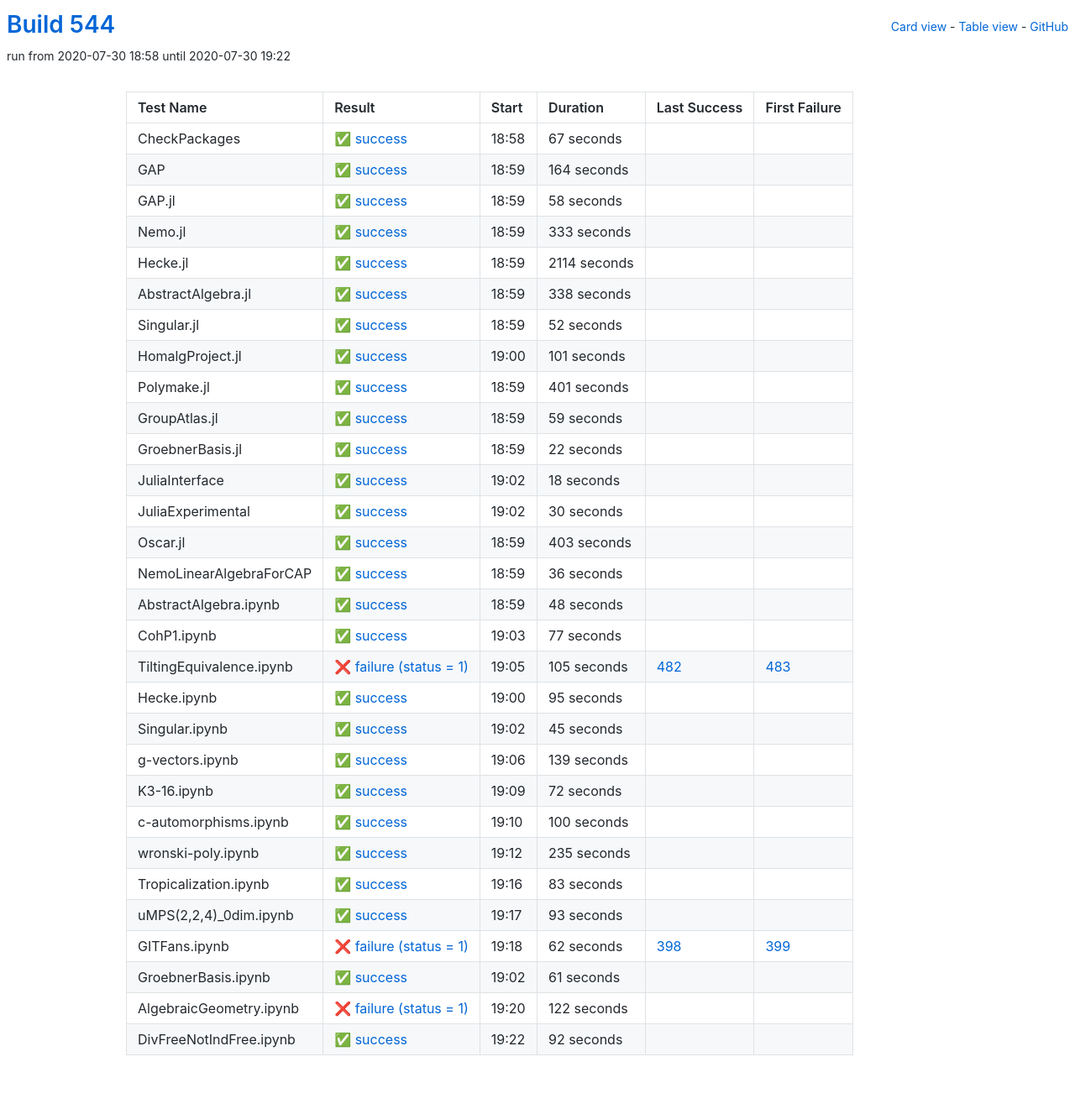
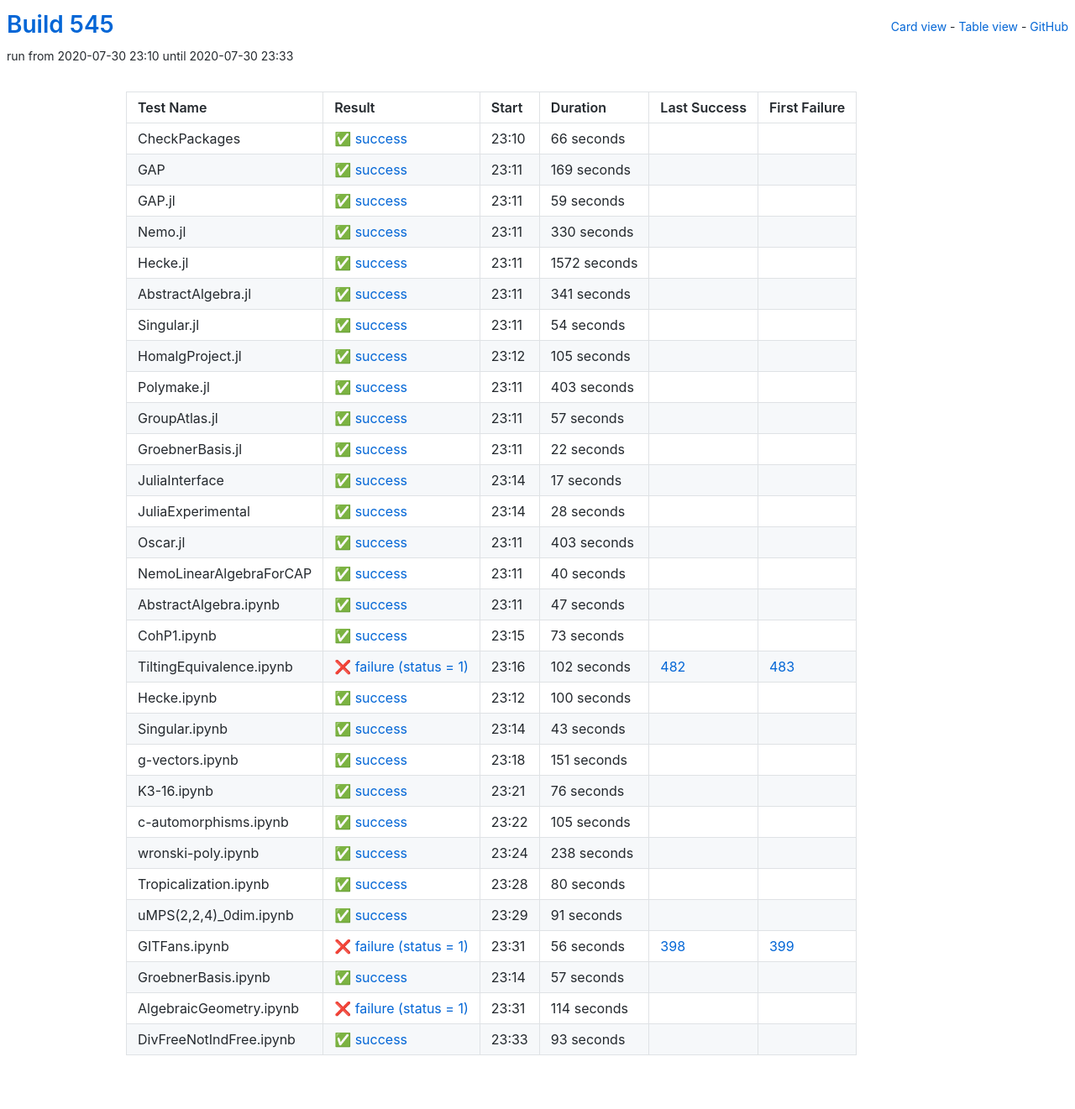
Before and after one commit to oscar-system/oscar-ci-status-stable, a Jekyll site: the page built from table.html, in a window 1280 px wide. Shown: the whole page at 84% size. Built offline with Jekyll 4.4.1, drawn with Linux system fonts in a browser that asks for light colours.

Commit message:
Build #545

```diff
--- a/_data/ci.yml
+++ b/_data/ci.yml
@@ -1,6 +1,6 @@
 ---
-build: 544
-build_url: https://oscarci.mathematik.uni-kl.de/job/oscar-stable/544/
+build: 545
+build_url: https://oscarci.mathematik.uni-kl.de/job/oscar-stable/545/
 job: oscar-stable
 organization: oscar-system
 repo: oscar-ci-status-stable
@@ -8,116 +8,32 @@ repourl: https://github.com/oscar-system/oscar-ci-status-stable
 tests:
 - name: CheckPackages
   id: checkpackages
-  log: https://oscarci.mathematik.uni-kl.de/job/oscar-stable/544/artifact/logs/build-544/CheckPackages.log
-  start: 2020-07-30 18:58
+  log: https://oscarci.mathematik.uni-kl.de/job/oscar-stable/545/artifact/logs/build-545/CheckPackages.log
+  start: 2020-07-30 23:10
   success: true
   exitcode: 0
   status: success
-  duration: 67
+  duration: 66
   last_success: false
   last_success_url:
   first_failure: false
   first_failure_url:
 - name: GAP
   id: gap
-  log: https://oscarci.mathematik.uni-kl.de/job/oscar-stable/544/artifact/logs/build-544/GAP.log
-  start: 2020-07-30 18:59
+  log: https://oscarci.mathematik.uni-kl.de/job/oscar-stable/545/artifact/logs/build-545/GAP.log
+  start: 2020-07-30 23:11
   success: true
   exitcode: 0
   status: success
-  duration: 164
+  duration: 169
   last_success: false
   last_success_url:
   first_failure: false
   first_failure_url:
 - name: GAP.jl
   id: gap-jl
-  log: https://oscarci.mathematik.uni-kl.de/job/oscar-stable/544/artifact/logs/build-544/GAP.jl.log
-  start: 2020-07-30 18:59
-  success: true
-  exitcode: 0
-  status: success
-  duration: 58
-  last_success: false
-  last_success_url:
-  first_failure: false
-  first_failure_url:
-- name: Nemo.jl
-  id: nemo-jl
-  log: https://oscarci.mathematik.uni-kl.de/job/oscar-stable/544/artifact/logs/build-544/Nemo.jl.log
-  start: 2020-07-30 18:59
-  success: true
-  exitcode: 0
-  status: success
-  duration: 333
-  last_success: false
-  last_success_url:
-  first_failure: false
-  first_failure_url:
-- name: Hecke.jl
-  id: hecke-jl
-  log: https://oscarci.mathematik.uni-kl.de/job/oscar-stable/544/artifact/logs/build-544/Hecke.jl.log
-  start: 2020-07-30 18:59
-  success: true
-  exitcode: 0
-  status: success
-  duration: 2114
-  last_success: false
-  last_success_url:
-  first_failure: false
-  first_failure_url:
-- name: AbstractAlgebra.jl
-  id: abstractalgebra-jl
-  log: https://oscarci.mathematik.uni-kl.de/job/oscar-stable/544/artifact/logs/build-544/AbstractAlgebra.jl.log
-  start: 2020-07-30 18:59
-  success: true
-  exitcode: 0
-  status: success
-  duration: 338
-  last_success: false
-  last_success_url:
-  first_failure: false
-  first_failure_url:
-- name: Singular.jl
-  id: singular-jl
-  log: https://oscarci.mathematik.uni-kl.de/job/oscar-stable/544/artifact/logs/build-544/Singular.jl.log
-  start: 2020-07-30 18:59
-  success: true
-  exitcode: 0
-  status: success
-  duration: 52
-  last_success: false
-  last_success_url:
-  first_failure: false
-  first_failure_url:
-- name: HomalgProject.jl
-  id: homalgproject-jl
-  log: https://oscarci.mathematik.uni-kl.de/job/oscar-stable/544/artifact/logs/build-544/HomalgProject.jl.log
-  start: 2020-07-30 19:00
-  success: true
-  exitcode: 0
-  status: success
-  duration: 101
-  last_success: false
-  last_success_url:
-  first_failure: false
-  first_failure_url:
-- name: Polymake.jl
-  id: polymake-jl
-  log: https://oscarci.mathematik.uni-kl.de/job/oscar-stable/544/artifact/logs/build-544/Polymake.jl.log
-  start: 2020-07-30 18:59
-  success: true
-  exitcode: 0
-  status: success
-  duration: 401
-  last_success: false
-  last_success_url:
-  first_failure: false
-  first_failure_url:
-- name: GroupAtlas.jl
-  id: groupatlas-jl
-  log: https://oscarci.mathematik.uni-kl.de/job/oscar-stable/544/artifact/logs/build-544/GroupAtlas.jl.log
-  start: 2020-07-30 18:59
+  log: https://oscarci.mathematik.uni-kl.de/job/oscar-stable/545/artifact/logs/build-545/GAP.jl.log
+  start: 2020-07-30 23:11
   success: true
   exitcode: 0
   status: success
@@ -126,10 +42,94 @@ tests:
   last_success_url:
   first_failure: false
   first_failure_url:
+- name: Nemo.jl
+  id: nemo-jl
+  log: https://oscarci.mathematik.uni-kl.de/job/oscar-stable/545/artifact/logs/build-545/Nemo.jl.log
+  start: 2020-07-30 23:11
+  success: true
+  exitcode: 0
+  status: success
+  duration: 330
+  last_success: false
+  last_success_url:
+  first_failure: false
+  first_failure_url:
+- name: Hecke.jl
+  id: hecke-jl
+  log: https://oscarci.mathematik.uni-kl.de/job/oscar-stable/545/artifact/logs/build-545/Hecke.jl.log
+  start: 2020-07-30 23:11
+  success: true
+  exitcode: 0
+  status: success
+  duration: 1572
+  last_success: false
+  last_success_url:
+  first_failure: false
+  first_failure_url:
+- name: AbstractAlgebra.jl
+  id: abstractalgebra-jl
+  log: https://oscarci.mathematik.uni-kl.de/job/oscar-stable/545/artifact/logs/build-545/AbstractAlgebra.jl.log
+  start: 2020-07-30 23:11
+  success: true
+  exitcode: 0
+  status: success
+  duration: 341
+  last_success: false
+  last_success_url:
+  first_failure: false
+  first_failure_url:
+- name: Singular.jl
+  id: singular-jl
+  log: https://oscarci.mathematik.uni-kl.de/job/oscar-stable/545/artifact/logs/build-545/Singular.jl.log
+  start: 2020-07-30 23:11
+  success: true
+  exitcode: 0
+  status: success
+  duration: 54
+  last_success: false
+  last_success_url:
+  first_failure: false
+  first_failure_url:
+- name: HomalgProject.jl
+  id: homalgproject-jl
+  log: https://oscarci.mathematik.uni-kl.de/job/oscar-stable/545/artifact/logs/build-545/HomalgProject.jl.log
+  start: 2020-07-30 23:12
+  success: true
+  exitcode: 0
+  status: success
+  duration: 105
+  last_success: false
+  last_success_url:
+  first_failure: false
+  first_failure_url:
+- name: Polymake.jl
+  id: polymake-jl
+  log: https://oscarci.mathematik.uni-kl.de/job/oscar-stable/545/artifact/logs/build-545/Polymake.jl.log
+  start: 2020-07-30 23:11
+  success: true
+  exitcode: 0
+  status: success
+  duration: 403
+  last_success: false
+  last_success_url:
+  first_failure: false
+  first_failure_url:
+- name: GroupAtlas.jl
+  id: groupatlas-jl
+  log: https://oscarci.mathematik.uni-kl.de/job/oscar-stable/545/artifact/logs/build-545/GroupAtlas.jl.log
+  start: 2020-07-30 23:11
+  success: true
+  exitcode: 0
+  status: success
+  duration: 57
+  last_success: false
+  last_success_url:
+  first_failure: false
+  first_failure_url:
 - name: GroebnerBasis.jl
   id: groebnerbasis-jl
-  log: https://oscarci.mathematik.uni-kl.de/job/oscar-stable/544/artifact/logs/build-544/GroebnerBasis.jl.log
-  start: 2020-07-30 18:59
+  log: https://oscarci.mathematik.uni-kl.de/job/oscar-stable/545/artifact/logs/build-545/GroebnerBasis.jl.log
+  start: 2020-07-30 23:11
   success: true
   exitcode: 0
   status: success
@@ -140,32 +140,32 @@ tests:
   first_failure_url:
 - name: JuliaInterface
   id: juliainterface
-  log: https://oscarci.mathematik.uni-kl.de/job/oscar-stable/544/artifact/logs/build-544/JuliaInterface.log
-  start: 2020-07-30 19:02
+  log: https://oscarci.mathematik.uni-kl.de/job/oscar-stable/545/artifact/logs/build-545/JuliaInterface.log
+  start: 2020-07-30 23:14
   success: true
   exitcode: 0
   status: success
-  duration: 18
+  duration: 17
   last_success: false
   last_success_url:
   first_failure: false
   first_failure_url:
 - name: JuliaExperimental
   id: juliaexperimental
-  log: https://oscarci.mathematik.uni-kl.de/job/oscar-stable/544/artifact/logs/build-544/JuliaExperimental.log
-  start: 2020-07-30 19:02
+  log: https://oscarci.mathematik.uni-kl.de/job/oscar-stable/545/artifact/logs/build-545/JuliaExperimental.log
+  start: 2020-07-30 23:14
   success: true
   exitcode: 0
   status: success
-  duration: 30
+  duration: 28
   last_success: false
   last_success_url:
   first_failure: false
   first_failure_url:
 - name: Oscar.jl
   id: oscar-jl
-  log: https://oscarci.mathematik.uni-kl.de/job/oscar-stable/544/artifact/logs/build-544/Oscar.jl.log
-  start: 2020-07-30 18:59
+  log: https://oscarci.mathematik.uni-kl.de/job/oscar-stable/545/artifact/logs/build-545/Oscar.jl.log
+  start: 2020-07-30 23:11
   success: true
   exitcode: 0
   status: success
@@ -176,104 +176,56 @@ tests:
   first_failure_url:
 - name: NemoLinearAlgebraForCAP
   id: nemolinearalgebraforcap
-  log: https://oscarci.mathematik.uni-kl.de/job/oscar-stable/544/artifact/logs/build-544/NemoLinearAlgebraForCAP.log
-  start: 2020-07-30 18:59
+  log: https://oscarci.mathematik.uni-kl.de/job/oscar-stable/545/artifact/logs/build-545/NemoLinearAlgebraForCAP.log
+  start: 2020-07-30 23:11
   success: true
   exitcode: 0
   status: success
-  duration: 36
+  duration: 40
   last_success: false
   last_success_url:
   first_failure: false
   first_failure_url:
 - name: AbstractAlgebra.ipynb
   id: abstractalgebra-ipynb
-  log: https://oscarci.mathematik.uni-kl.de/job/oscar-stable/544/artifact/logs/build-544/AbstractAlgebra.ipynb.log
-  start: 2020-07-30 18:59
+  log: https://oscarci.mathematik.uni-kl.de/job/oscar-stable/545/artifact/logs/build-545/AbstractAlgebra.ipynb.log
+  start: 2020-07-30 23:11
   success: true
   exitcode: 0
   status: success
-  duration: 48
+  duration: 47
   last_success: false
   last_success_url:
   first_failure: false
   first_failure_url:
 - name: CohP1.ipynb
   id: cohp1-ipynb
-  log: https://oscarci.mathematik.uni-kl.de/job/oscar-stable/544/artifact/logs/build-544/CohP1.ipynb.log
-  start: 2020-07-30 19:03
+  log: https://oscarci.mathematik.uni-kl.de/job/oscar-stable/545/artifact/logs/build-545/CohP1.ipynb.log
+  start: 2020-07-30 23:15
   success: true
   exitcode: 0
   status: success
-  duration: 77
+  duration: 73
   last_success: false
   last_success_url:
   first_failure: false
   first_failure_url:
 - name: TiltingEquivalence.ipynb
   id: tiltingequivalence-ipynb
-  log: https://oscarci.mathematik.uni-kl.de/job/oscar-stable/544/artifact/logs/build-544/TiltingEquivalence.ipynb.log
-  start: 2020-07-30 19:05
+  log: https://oscarci.mathematik.uni-kl.de/job/oscar-stable/545/artifact/logs/build-545/TiltingEquivalence.ipynb.log
+  start: 2020-07-30 23:16
   success: false
   exitcode: 1
   status: failure
-  duration: 105
+  duration: 102
   last_success: 482
   last_success_url: https://oscarci.mathematik.uni-kl.de/job/oscar-stable/482/
   first_failure: 483
   first_failure_url: https://oscarci.mathematik.uni-kl.de/job/oscar-stable/483/
 - name: Hecke.ipynb
   id: hecke-ipynb
-  log: https://oscarci.mathematik.uni-kl.de/job/oscar-stable/544/artifact/logs/build-544/Hecke.ipynb.log
-  start: 2020-07-30 19:00
-  success: true
-  exitcode: 0
-  status: success
-  duration: 95
-  last_success: false
-  last_success_url:
-  first_failure: false
-  first_failure_url:
-- name: Singular.ipynb
-  id: singular-ipynb
-  log: https://oscarci.mathematik.uni-kl.de/job/oscar-stable/544/artifact/logs/build-544/Singular.ipynb.log
-  start: 2020-07-30 19:02
-  success: true
-  exitcode: 0
-  status: success
-  duration: 45
-  last_success: false
-  last_success_url:
-  first_failure: false
-  first_failure_url:
-- name: g-vectors.ipynb
-  id: g-vectors-ipynb
-  log: https://oscarci.mathematik.uni-kl.de/job/oscar-stable/544/artifact/logs/build-544/g-vectors.ipynb.log
-  start: 2020-07-30 19:06
-  success: true
-  exitcode: 0
-  status: success
-  duration: 139
-  last_success: false
-  last_success_url:
-  first_failure: false
-  first_failure_url:
-- name: K3-16.ipynb
-  id: k3-16-ipynb
-  log: https://oscarci.mathematik.uni-kl.de/job/oscar-stable/544/artifact/logs/build-544/K3-16.ipynb.log
-  start: 2020-07-30 19:09
-  success: true
-  exitcode: 0
-  status: success
-  duration: 72
-  last_success: false
-  last_success_url:
-  first_failure: false
-  first_failure_url:
-- name: c-automorphisms.ipynb
-  id: c-automorphisms-ipynb
-  log: https://oscarci.mathematik.uni-kl.de/job/oscar-stable/544/artifact/logs/build-544/c-automorphisms.ipynb.log
-  start: 2020-07-30 19:10
+  log: https://oscarci.mathematik.uni-kl.de/job/oscar-stable/545/artifact/logs/build-545/Hecke.ipynb.log
+  start: 2020-07-30 23:12
   success: true
   exitcode: 0
   status: success
@@ -282,34 +234,130 @@ tests:
   last_success_url:
   first_failure: false
   first_failure_url:
-- name: wronski-poly.ipynb
-  id: wronski-poly-ipynb
-  log: https://oscarci.mathematik.uni-kl.de/job/oscar-stable/544/artifact/logs/build-544/wronski-poly.ipynb.log
-  start: 2020-07-30 19:12
+- name: Singular.ipynb
+  id: singular-ipynb
+  log: https://oscarci.mathematik.uni-kl.de/job/oscar-stable/545/artifact/logs/build-545/Singular.ipynb.log
+  start: 2020-07-30 23:14
   success: true
   exitcode: 0
   status: success
-  duration: 235
+  duration: 43
+  last_success: false
+  last_success_url:
+  first_failure: false
+  first_failure_url:
+- name: g-vectors.ipynb
+  id: g-vectors-ipynb
+  log: https://oscarci.mathematik.uni-kl.de/job/oscar-stable/545/artifact/logs/build-545/g-vectors.ipynb.log
+  start: 2020-07-30 23:18
+  success: true
+  exitcode: 0
+  status: success
+  duration: 151
+  last_success: false
+  last_success_url:
+  first_failure: false
+  first_failure_url:
+- name: K3-16.ipynb
+  id: k3-16-ipynb
+  log: https://oscarci.mathematik.uni-kl.de/job/oscar-stable/545/artifact/logs/build-545/K3-16.ipynb.log
+  start: 2020-07-30 23:21
+  success: true
+  exitcode: 0
+  status: success
+  duration: 76
+  last_success: false
+  last_success_url:
+  first_failure: false
+  first_failure_url:
+- name: c-automorphisms.ipynb
+  id: c-automorphisms-ipynb
+  log: https://oscarci.mathematik.uni-kl.de/job/oscar-stable/545/artifact/logs/build-545/c-automorphisms.ipynb.log
+  start: 2020-07-30 23:22
+  success: true
+  exitcode: 0
+  status: success
+  duration: 105
+  last_success: false
+  last_success_url:
+  first_failure: false
+  first_failure_url:
+- name: wronski-poly.ipynb
+  id: wronski-poly-ipynb
+  log: https://oscarci.mathematik.uni-kl.de/job/oscar-stable/545/artifact/logs/build-545/wronski-poly.ipynb.log
+  start: 2020-07-30 23:24
+  success: true
+  exitcode: 0
+  status: success
+  duration: 238
   last_success: false
   last_success_url:
   first_failure: false
   first_failure_url:
 - name: Tropicalization.ipynb
   id: tropicalization-ipynb
-  log: https://oscarci.mathematik.uni-kl.de/job/oscar-stable/544/artifact/logs/build-544/Tropicalization.ipynb.log
-  start: 2020-07-30 19:16
+  log: https://oscarci.mathematik.uni-kl.de/job/oscar-stable/545/artifact/logs/build-545/Tropicalization.ipynb.log
+  start: 2020-07-30 23:28
   success: true
   exitcode: 0
   status: success
-  duration: 83
+  duration: 80
   last_success: false
   last_success_url:
   first_failure: false
   first_failure_url:
 - name: uMPS(2,2,4)_0dim.ipynb
   id: umps-2-2-4-0dim-ipynb
-  log: https://oscarci.mathematik.uni-kl.de/job/oscar-stable/544/artifact/logs/build-544/uMPS-2-2-4-_0dim.ipynb.log
-  start: 2020-07-30 19:17
+  log: https://oscarci.mathematik.uni-kl.de/job/oscar-stable/545/artifact/logs/build-545/uMPS-2-2-4-_0dim.ipynb.log
+  start: 2020-07-30 23:29
+  success: true
+  exitcode: 0
+  status: success
+  duration: 91
+  last_success: false
+  last_success_url:
+  first_failure: false
+  first_failure_url:
+- name: GITFans.ipynb
+  id: gitfans-ipynb
+  log: https://oscarci.mathematik.uni-kl.de/job/oscar-stable/545/artifact/logs/build-545/GITFans.ipynb.log
+  start: 2020-07-30 23:31
+  success: false
+  exitcode: 1
+  status: failure
+  duration: 56
+  last_success: 398
+  last_success_url: https://oscarci.mathematik.uni-kl.de/job/oscar-stable/398/
+  first_failure: 399
+  first_failure_url: https://oscarci.mathematik.uni-kl.de/job/oscar-stable/399/
+- name: GroebnerBasis.ipynb
+  id: groebnerbasis-ipynb
+  log: https://oscarci.mathematik.uni-kl.de/job/oscar-stable/545/artifact/logs/build-545/GroebnerBasis.ipynb.log
+  start: 2020-07-30 23:14
+  success: true
+  exitcode: 0
+  status: success
+  duration: 57
+  last_success: false
+  last_success_url:
+  first_failure: false
+  first_failure_url:
+- name: AlgebraicGeometry.ipynb
+  id: algebraicgeometry-ipynb
+  log: https://oscarci.mathematik.uni-kl.de/job/oscar-stable/545/artifact/logs/build-545/AlgebraicGeometry.ipynb.log
+  start: 2020-07-30 23:31
+  success: false
+  exitcode: 1
+  status: failure
+  duration: 114
+  last_success: false
+  last_success_url:
+  first_failure: false
+  first_failure_url:
+- name: DivFreeNotIndFree.ipynb
+  id: divfreenotindfree-ipynb
+  log: https://oscarci.mathematik.uni-kl.de/job/oscar-stable/545/artifact/logs/build-545/DivFreeNotIndFree.ipynb.log
+  start: 2020-07-30 23:33
   success: true
   exitcode: 0
   status: success
@@ -318,51 +366,3 @@ tests:
   last_success_url:
   first_failure: false
   first_failure_url:
-- name: GITFans.ipynb
-  id: gitfans-ipynb
-  log: https://oscarci.mathematik.uni-kl.de/job/oscar-stable/544/artifact/logs/build-544/GITFans.ipynb.log
-  start: 2020-07-30 19:18
-  success: false
-  exitcode: 1
-  status: failure
-  duration: 62
-  last_success: 398
-  last_success_url: https://oscarci.mathematik.uni-kl.de/job/oscar-stable/398/
-  first_failure: 399
-  first_failure_url: https://oscarci.mathematik.uni-kl.de/job/oscar-stable/399/
-- name: GroebnerBasis.ipynb
-  id: groebnerbasis-ipynb
-  log: https://oscarci.mathematik.uni-kl.de/job/oscar-stable/544/artifact/logs/build-544/GroebnerBasis.ipynb.log
-  start: 2020-07-30 19:02
-  success: true
-  exitcode: 0
-  status: success
-  duration: 61
-  last_success: false
-  last_success_url:
-  first_failure: false
-  first_failure_url:
-- name: AlgebraicGeometry.ipynb
-  id: algebraicgeometry-ipynb
-  log: https://oscarci.mathematik.uni-kl.de/job/oscar-stable/544/artifact/logs/build-544/AlgebraicGeometry.ipynb.log
-  start: 2020-07-30 19:20
-  success: false
-  exitcode: 1
-  status: failure
-  duration: 122
-  last_success: false
-  last_success_url:
-  first_failure: false
-  first_failure_url:
-- name: DivFreeNotIndFree.ipynb
-  id: divfreenotindfree-ipynb
-  log: https://oscarci.mathematik.uni-kl.de/job/oscar-stable/544/artifact/logs/build-544/DivFreeNotIndFree.ipynb.log
-  start: 2020-07-30 19:22
-  success: true
-  exitcode: 0
-  status: success
-  duration: 92
-  last_success: false
-  last_success_url:
-  first_failure: false
-  first_failure_url:
```
Also changed, not shown: README.md.
